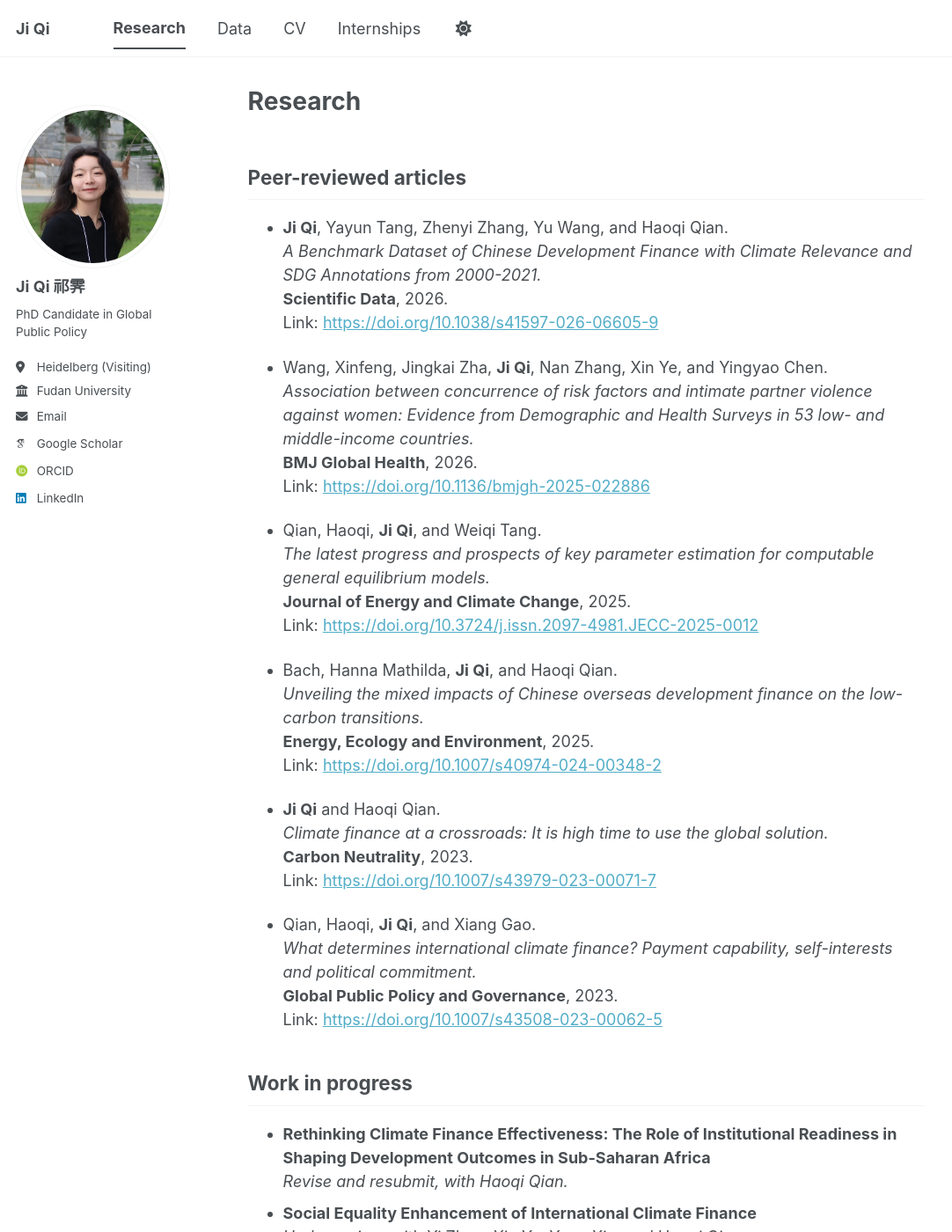
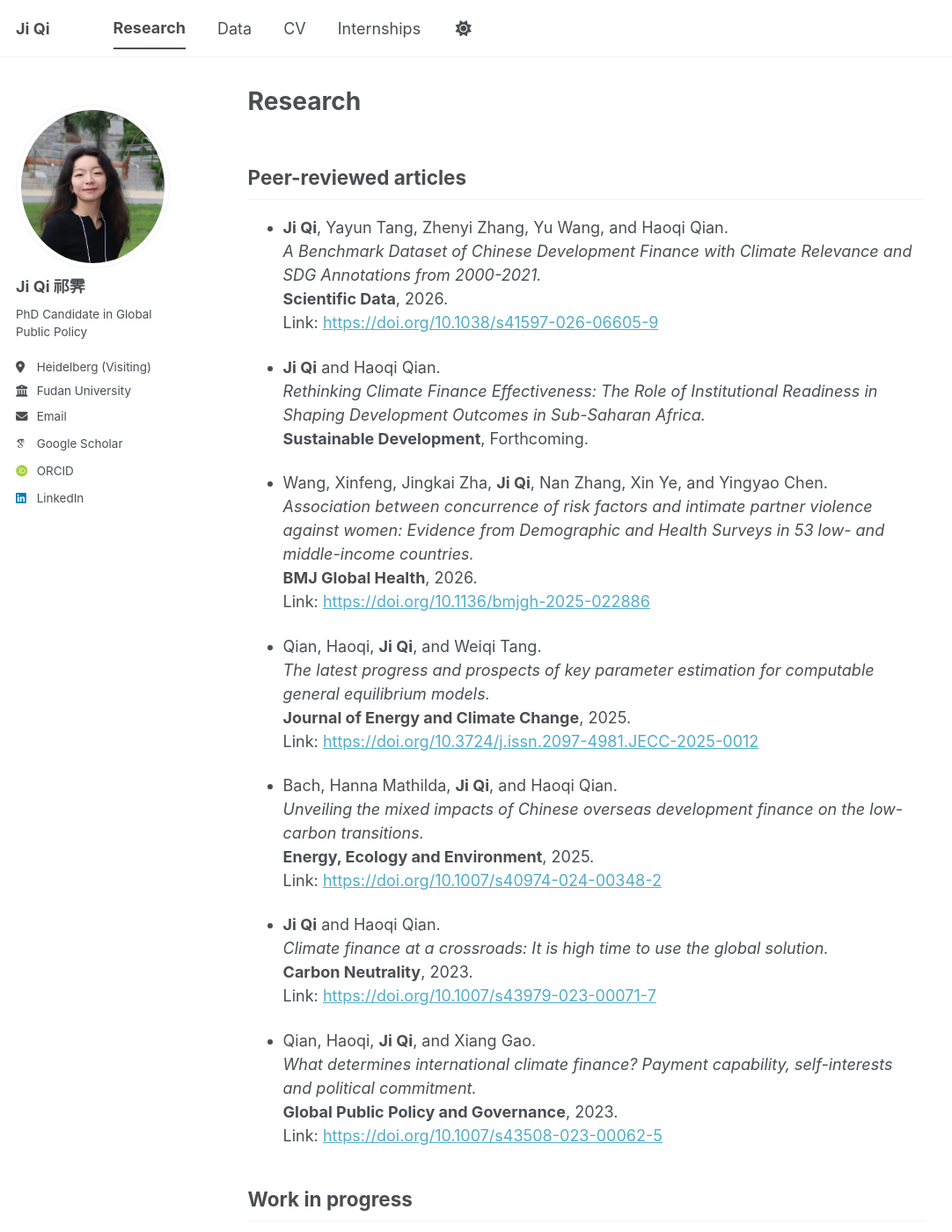
Before and after one commit to miramkj/miramkj.github.io, a Jekyll site: the page built from _pages/research.md, in a window 1280 px wide and 1400 px high. Shown: the whole window at 88% size, without its empty margins (0-1082 px from the left). Built offline with Jekyll 4.4.1, drawn with Linux system fonts in a browser that asks for light colours; some web fonts are replaced; a script bundle is joined from its source files by our own code; library files that are not in the unit come from our copies; some of the changed lines change nothing that is shown; some of the changed text lies outside the part shown.

Commit message:
Update research publications and work in progress
Added a new publication and updated work in progress section with additional details.

```diff
--- a/_pages/research.md
+++ b/_pages/research.md
@@ -8,6 +8,10 @@
   *A Benchmark Dataset of Chinese Development Finance with Climate Relevance and SDG Annotations from 2000-2021.*
   **Scientific Data**, 2026.
   Link: [https://doi.org/10.1038/s41597-026-06605-9](https://doi.org/10.1038/s41597-026-06605-9)
+
+- **Ji Qi** and Haoqi Qian.
+  *Rethinking Climate Finance Effectiveness: The Role of Institutional Readiness in Shaping Development Outcomes in Sub-Saharan Africa.*
+  **Sustainable Development**, Forthcoming.
 
 - Wang, Xinfeng, Jingkai Zha, **Ji Qi**, Nan Zhang, Xin Ye, and Yingyao Chen.
   *Association between concurrence of risk factors and intimate partner violence against women: Evidence from Demographic and Health Surveys in 53 low- and middle-income countries.*
@@ -35,14 +39,14 @@
   Link: [https://doi.org/10.1007/s43508-023-00062-5](https://doi.org/10.1007/s43508-023-00062-5)
 
 ## Work in progress
-- **Rethinking Climate Finance Effectiveness: The Role of Institutional Readiness in Shaping Development Outcomes in Sub-Saharan Africa**
-  *Revise and resubmit, with Haoqi Qian.*
 - **Social Equality Enhancement of International Climate Finance**
   *Under review, with Yi Zhao, Xin Ye, Yang Xie, and Haoqi Qian.*
 - **Tuning Transformer Models Correctly: A Practical Tutorial on Hyperparameter Optimization and Data Splitting for Behavioral Scientists**
   *Under review, with Yu Wang and Haoqi Qian.*
 - **Not All Loans Are Bad: Optimal Allocation of Climate Finance in a Competitive Donor Environment**
   *Working paper, with Haoqi Qian.*
+- **Greening on Paper: Political Incentives and the Reporting of Climate Aid**
+  *Working paper, with Yizhe Wu and Haoqi Qian.*
 
 ## Talks and presentations
 - *Paper presentation*, APSA Annual Conference, Boston, 2026.
```
